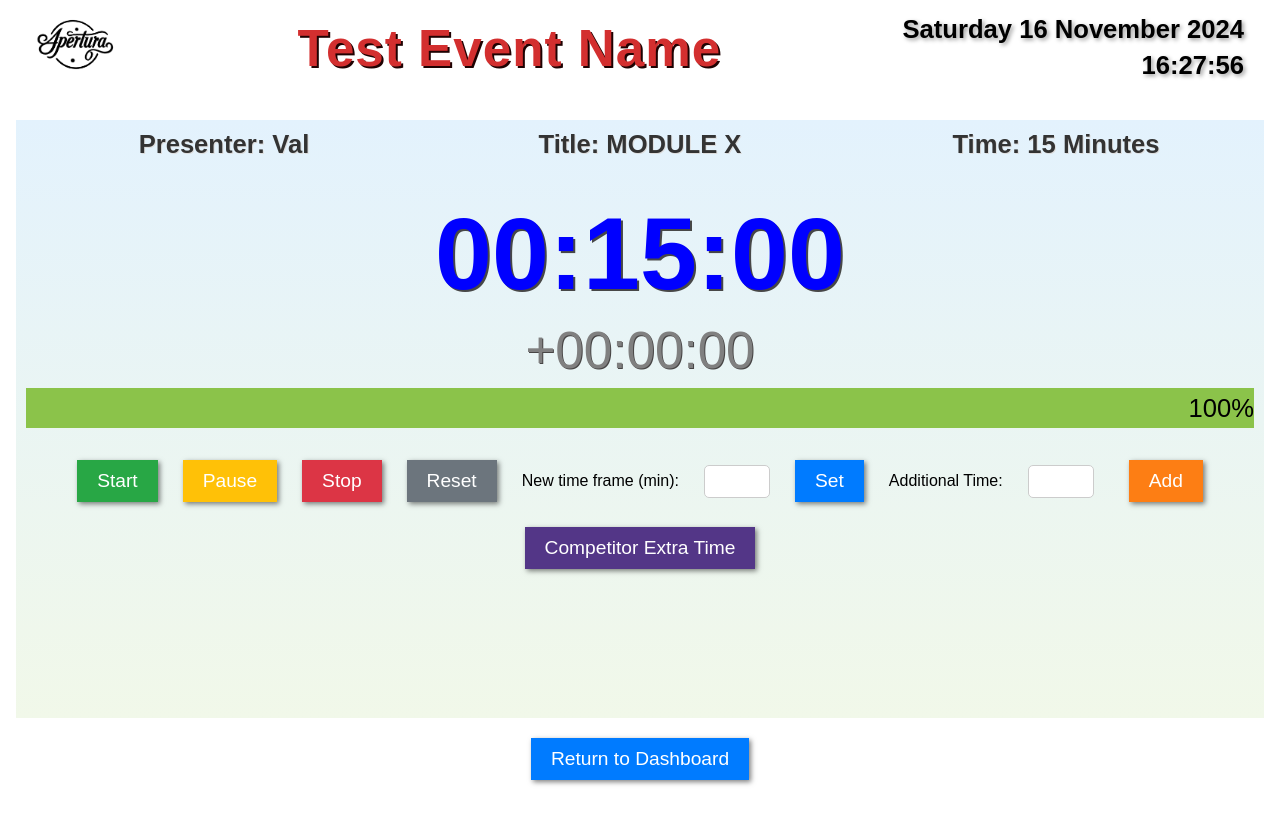
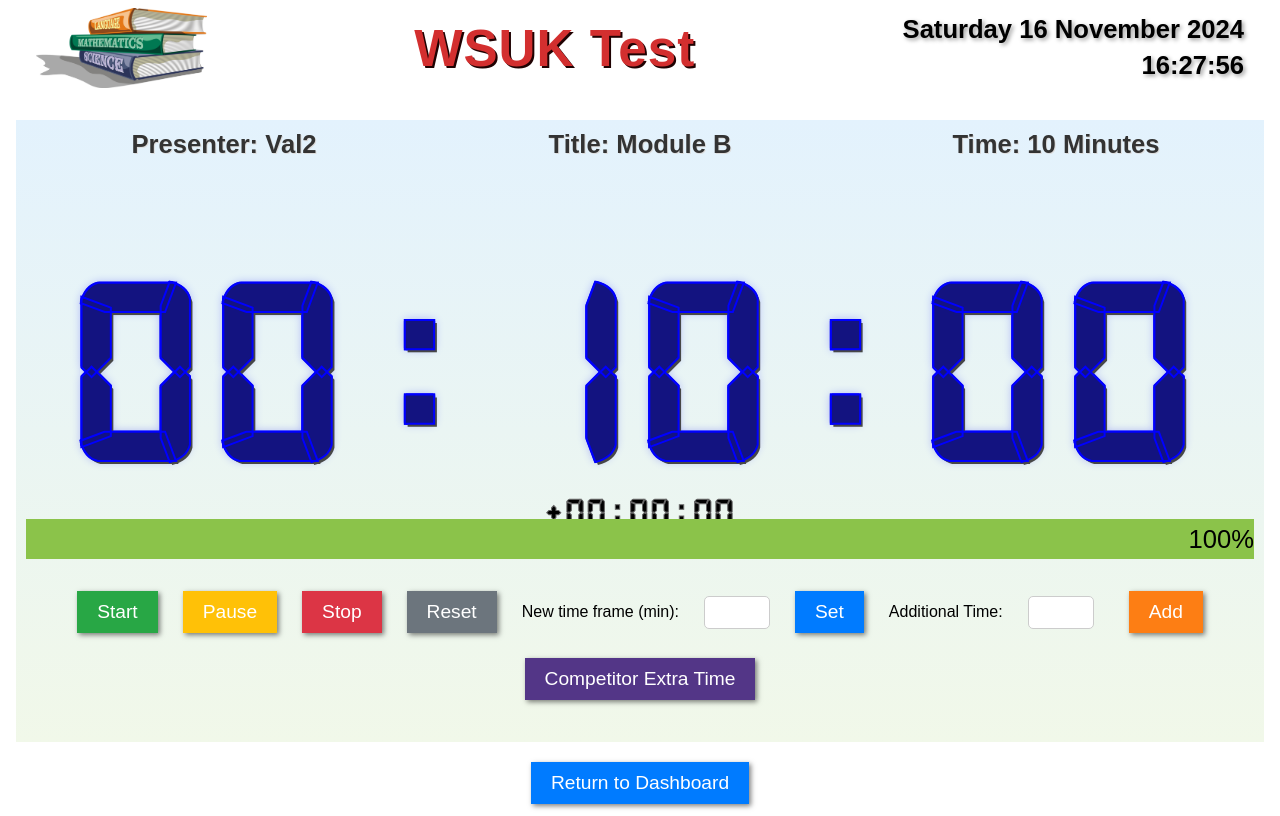
Before and after one commit to valadam/competition-timer, a website: page timer/public/timer.html in a window 1280 px wide. Drawn offline with Linux system fonts and the light colour scheme; files whose address does not match are found by name.

Commit message:
Update
+ Font update
+ Fixed allocated time

```diff
--- a/timer/public/css/timer.css
+++ b/timer/public/css/timer.css
@@ -1,3 +1,12 @@
+/* Import Digital-7 Font from local directory */
+@font-face {
+    font-family: 'Digital-7';
+    src: url('fonts/digital-7/digital-7 (mono).ttf') format('truetype');
+    font-weight: normal;
+    font-style: normal;
+}
+
+
 :root {
     --background-color: #f0f0f0;
     --container-bg-color: #fff;
@@ -99,26 +108,42 @@ MAIN CONTENT
     display: flex;
     flex-direction: column;
     align-items: center;
+    justify-content: center;
+    min-height: 40vh;
     width: 100%;
 }
 
 .timer {
-    font-size: var(--font-size-extra-large);
-    color: blue;
-    font-weight: bold;
-    text-shadow: 2px 2px #474747;
-    margin-top: 20px;
+    font-family: 'Digital-7', monospace;
+    font-size: 20vw;
+    font-variant-numeric: tabular-nums;
+    color: #131380;
+    font-weight: 700;  /* Added bold weight */
+    text-shadow:
+        0.2vw 0.2vw #474747,       /* Original shadow */
+        0 0 10px rgba(0, 0, 255, 0.3),  /* Glow effect */
+        -1px -1px 0 #0000ff,   /* Text stroke effect */
+        1px -1px 0 #0000ff,
+        -1px 1px 0 #0000ff,
+        1px 1px 0 #0000ff;
+    margin-top: 2vh;
+    text-align: center;
+    line-height: 1.2;
+    padding: 0 2vw;
+    -webkit-font-smoothing: none;
+    -moz-osx-font-smoothing: none;
+    letter-spacing: 0.1em;
+    -webkit-text-stroke: 2px #0000ff;  /* Webkit stroke */
 }
 
-
+/* Optional: make additional time display match */
 .additional-time {
-    font-size: var(--font-size-large);
-    color: gray;
-    text-shadow: 1px 1px #474545;
-    margin: clamp(5px, 1vh, 10px) 0;
-    text-align: center;
+    font-family: 'Digital-7', monospace;
+    font-size: 3vw;
+    font-weight: 700;
+    -webkit-text-stroke: 1px #666;
+    letter-spacing: 0.1em;
 }
-
 .progress {
     width: 100%;
     background-color: var(--progress-bg-color);
--- a/timer/public/data/config.json
+++ b/timer/public/data/config.json
@@ -1,7 +1,7 @@
 {
-  "eventTitle": "Test Event Name",
-  "presenter": "Val",
-  "title": "MODULE X",
-  "schedule": 900,
-  "logoPath": "/img/uploads/logo.png"
+  "eventTitle": "WSUK Test",
+  "presenter": "Val2",
+  "title": "Module B",
+  "schedule": 600,
+  "logoPath": "/img/uploads/school.jpg"
 }
--- a/timer/public/js/timer.js
+++ b/timer/public/js/timer.js
@@ -11,6 +11,7 @@ class TimerController {
         this.timerDisplay = document.getElementById('timer');
         this.additionalTimeDisplay = document.getElementById('additional-time-display');
         this.progressBar = document.getElementById('progress-bar');
+        this.scheduleDisplay = document.getElementById('schedule');
 
         // Control buttons
         this.startButton = document.getElementById('start');
@@ -28,8 +29,8 @@ class TimerController {
 
     initializeState(initialSeconds) {
         this.totalTime = initialSeconds;
-        this.initialTimeframe = null; // Removed 3-minute default to allow dynamic setting
-        this.maxTime = this.initialTimeframe;
+        this.initialTimeframe = initialSeconds;
+        this.maxTime = initialSeconds;
         this.interval = null;
         this.isPaused = false;
         this.additionalTime = 0;
@@ -64,9 +65,14 @@ class TimerController {
     validateAndSetTimeframe() {
         const newTime = this.validateTimeInput(this.newTimeframeInput.value, 'timeframe');
         if (newTime !== null) {
-            this.totalTime = newTime * 60;
-            this.initialTimeframe = this.totalTime;
-            this.maxTime = this.totalTime;
+            const newTimeInSeconds = newTime * 60;
+            this.totalTime = newTimeInSeconds;
+            this.initialTimeframe = newTimeInSeconds;
+            this.maxTime = newTimeInSeconds;
+
+            // Update the schedule display with the new time
+            this.scheduleDisplay.textContent = `${newTime} Minutes`;
+
             this.updateDisplays();
             this.clearInputs();
         }
@@ -198,7 +204,7 @@ document.addEventListener('DOMContentLoaded', async () => {
         document.getElementById('title').textContent = config.title || 'Module Title';
 
         const initialSeconds = config.schedule || 0;
-        document.getElementById('schedule').textContent = formatDuration(initialSeconds);
+        document.getElementById('schedule').textContent = `${Math.floor(initialSeconds / 60)} Minutes`;
 
         // Initialize timer with configuration
         new TimerController(initialSeconds);
@@ -284,16 +290,6 @@ logoUploadInput.addEventListener('change', (event) => {
     }
 });
 
-
-// Update the "Time" display with the current countdown value
-function updateScheduleTime() {
-    const scheduleElement = document.getElementById('schedule');
-    const timerElement = document.getElementById('timer');
-    scheduleElement.innerText = timerElement.textContent;
-}
-
-
-
 // Update the "Time" display with the live countdown value
 function updateScheduleTime() {
     const scheduleElement = document.getElementById('schedule');
```
Also changed, not shown: timer/public/css/fonts/digital-7/digital-7 (mono).ttf (added).
